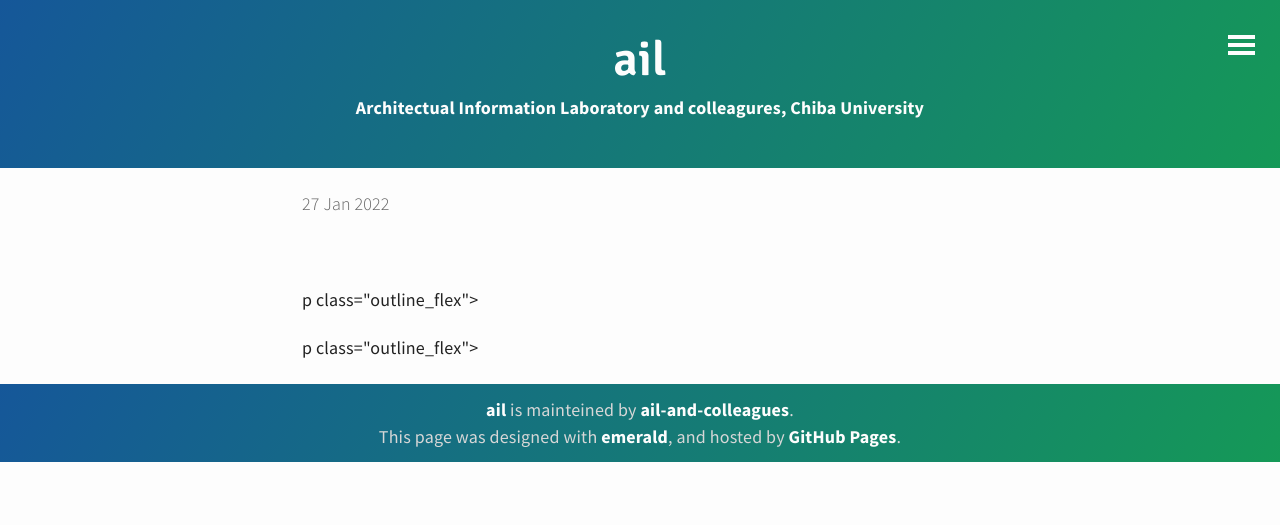
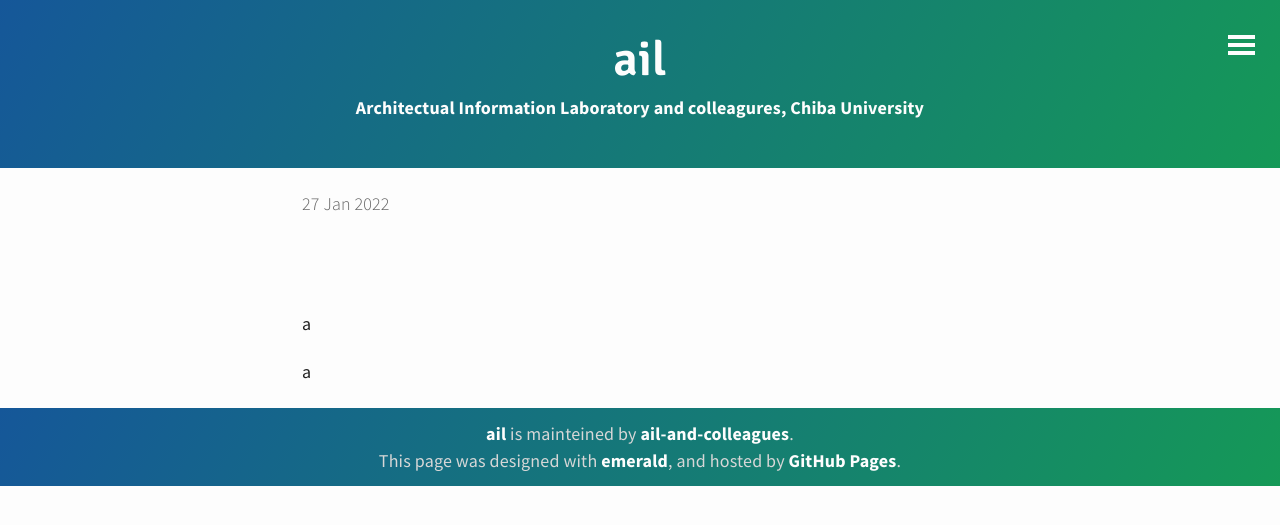
Before and after one commit to ail-and-colleagues/ail-and-colleagues.github.io, a Jekyll site: the page built from index.html, in a window 1280 px wide. Shown: the top 525 px of the page. Built offline with Jekyll 4.4.1, drawn with Linux system fonts in a browser that asks for light colours; the list of posts is cut into pages by our own code.

Commit message:
fix first post.

```diff
--- a/index.html
+++ b/index.html
@@ -13,8 +13,10 @@
 			<p class="thumb_flex"><img src="{{ post.thumb }}"></p>
 			<p class="outline_flex">{{ post.outline | strip_html | truncatewords: 50 }}</p>
 		</div>
-		p class="outline_flex">{{ post.outline | strip_html | truncatewords: 50 }}</p>
-		p class="outline_flex">{{ post.outline2 | strip_html | truncatewords: 50 }}</p>
+		<p class="outline_flex">{{ post.outline | strip_html | truncatewords: 50 }}</p>
+		<p class="outline_flex">a {{ post.outline2 | truncatewords: 50 }}</p>
+		<p class="outline_flex">a {{ post.outline2 }}</p>
+
 	  </li>
 
     {% endfor %}
```
